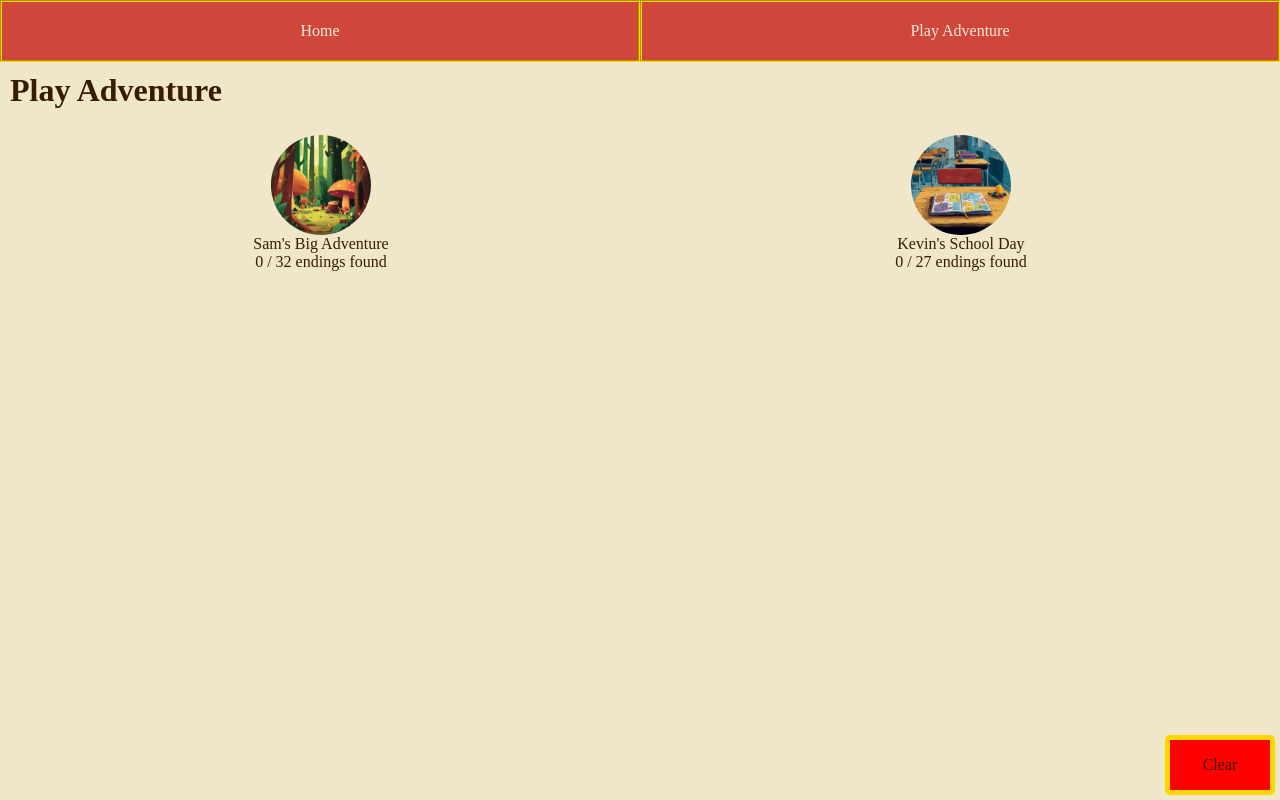
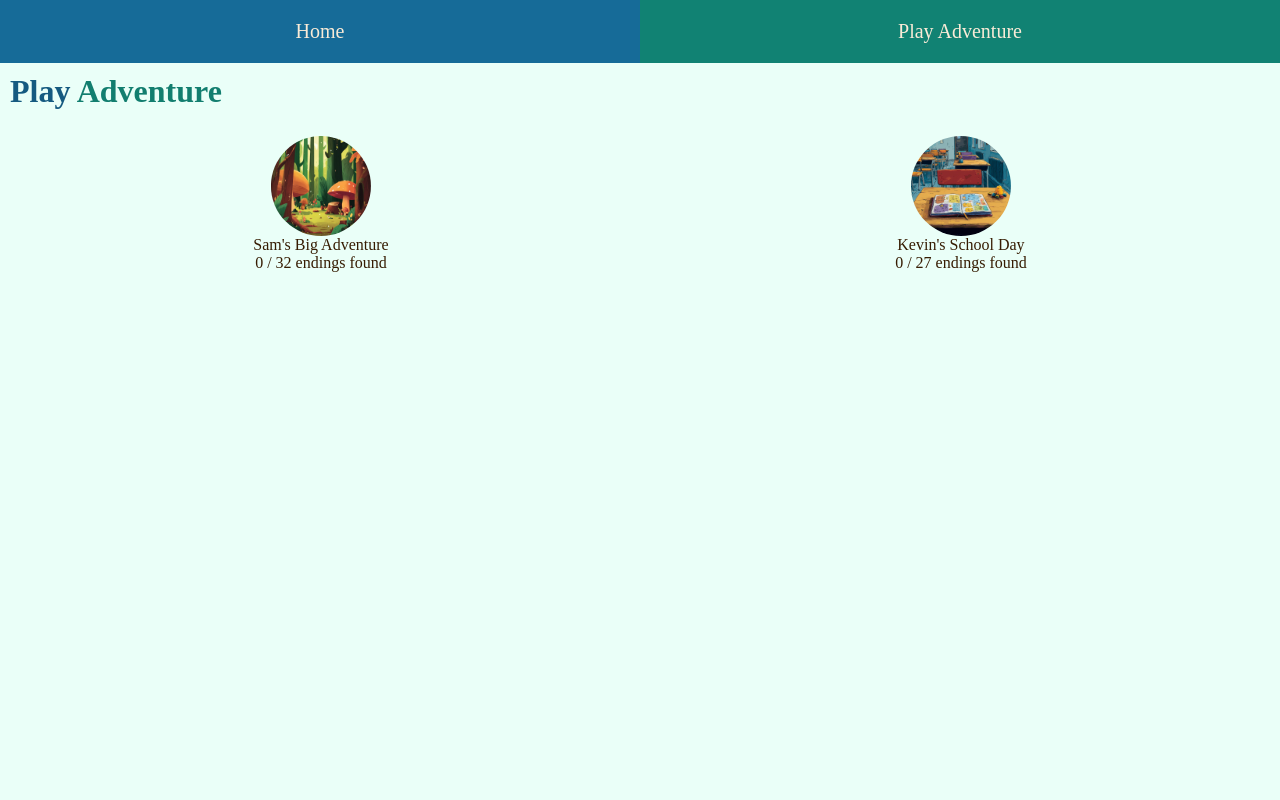
Before and after one commit to JamesGames7/JamesGames7.github.io, a website: page playAdventure.html in a window 1280 px wide. Drawn offline with Linux system fonts and the light colour scheme.

Commit message:
Theme update

```diff
--- a/playAdventure.html
+++ b/playAdventure.html
@@ -19,10 +19,9 @@
             <a href="playAdventure.html">Play Adventure</a>
         </nav>
         <div id="mainContent">
-            <h1>Play Adventure</h1>
+            <h1><span id="blue">Play</span> <span id="green">Adventure</span></h1>
             <div id="frontPage">
                 <div id="adventureGrid"></div>
-                <div id="clear">Clear</div>
             </div>
         </div>
     </body>
--- a/playAdventure.js
+++ b/playAdventure.js
@@ -11,10 +11,6 @@ fetch ("adventures.json")
             document.getElementById(adventure.name + "-img").style.backgroundImage = `url(${adventure.icon})`;
             document.getElementById(adventure.name).addEventListener("click", () => {
                 story(adventure);
-            })
-
-            document.getElementById("clear").addEventListener("click", () => {
-                localStorage.clear();
             })
 
             if (localStorage.getItem(adventure.name) ? JSON.parse(localStorage.getItem(adventure.name)).length == adventure.endings : false) {
--- a/styles.css
+++ b/styles.css
@@ -1,5 +1,5 @@
 body {
-    background-color: rgb(240, 231, 203);
+    background-color: #eafff8ff;
     color: #361c02;
     margin: 0;
     overflow-y: scroll;
@@ -20,11 +20,22 @@ nav a {
     padding-top: 20px;
     padding-bottom: 20px;
     box-sizing: border-box;
-    background-color: #ce473a;
+    background-color: #118273ff;
     color: antiquewhite;
     text-decoration: none;
+    font-size: 20px;
+}
 
-    border: gold 2px groove;
+nav a:hover {
+    background-color: #166b98;
+}
+
+#blue {
+    color: #155a80ff;
+}
+
+#green {
+    color: #127e6fff;
 }
 
 h1, p {
@@ -101,7 +112,6 @@ figure {
     position: absolute;
     bottom: 5px;
     right: 5px;
-    cursor: pointer;
 }
 
 #clear:hover {
```
Also changed, not shown: index.html (+1 -1 lines).
